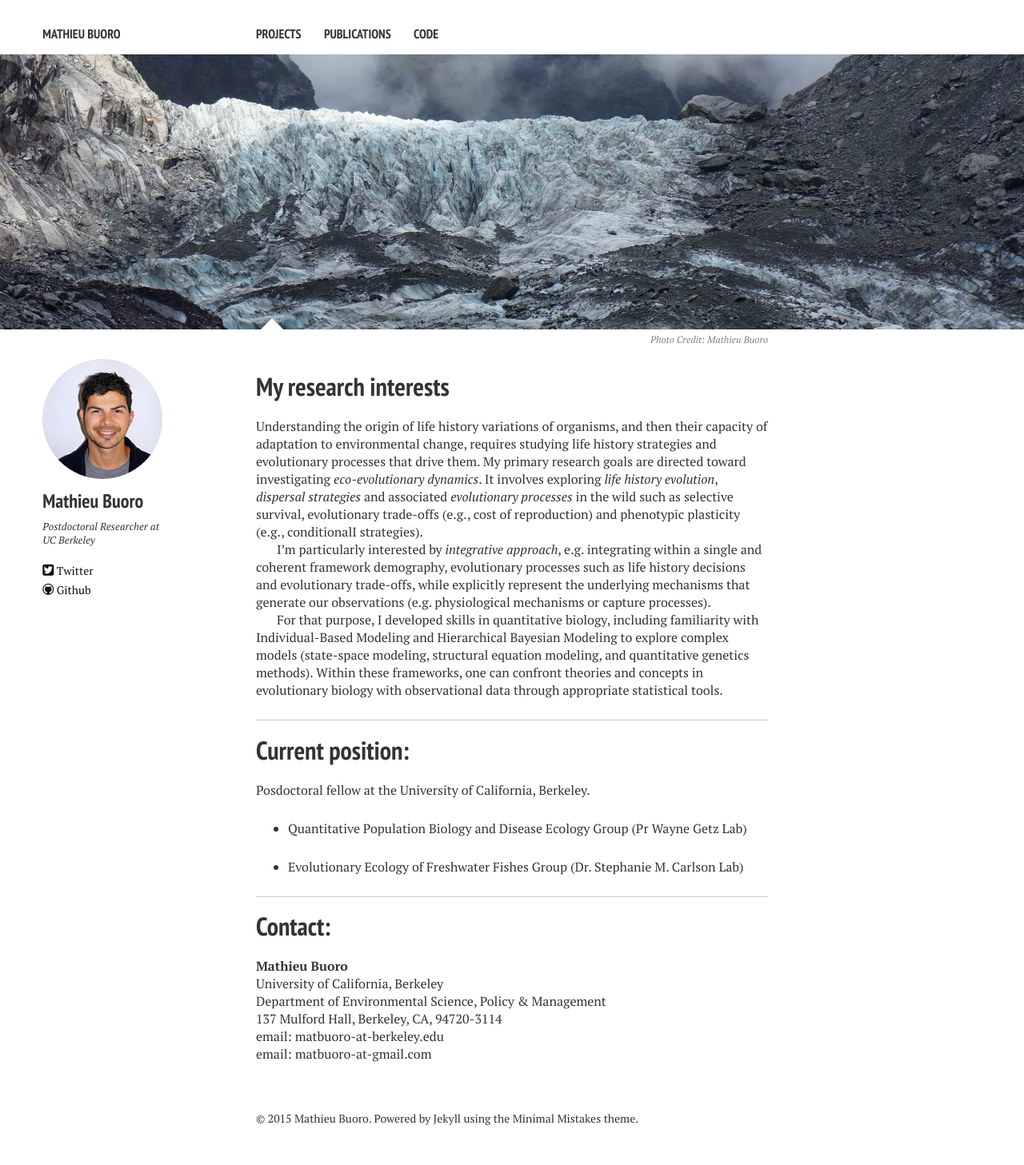
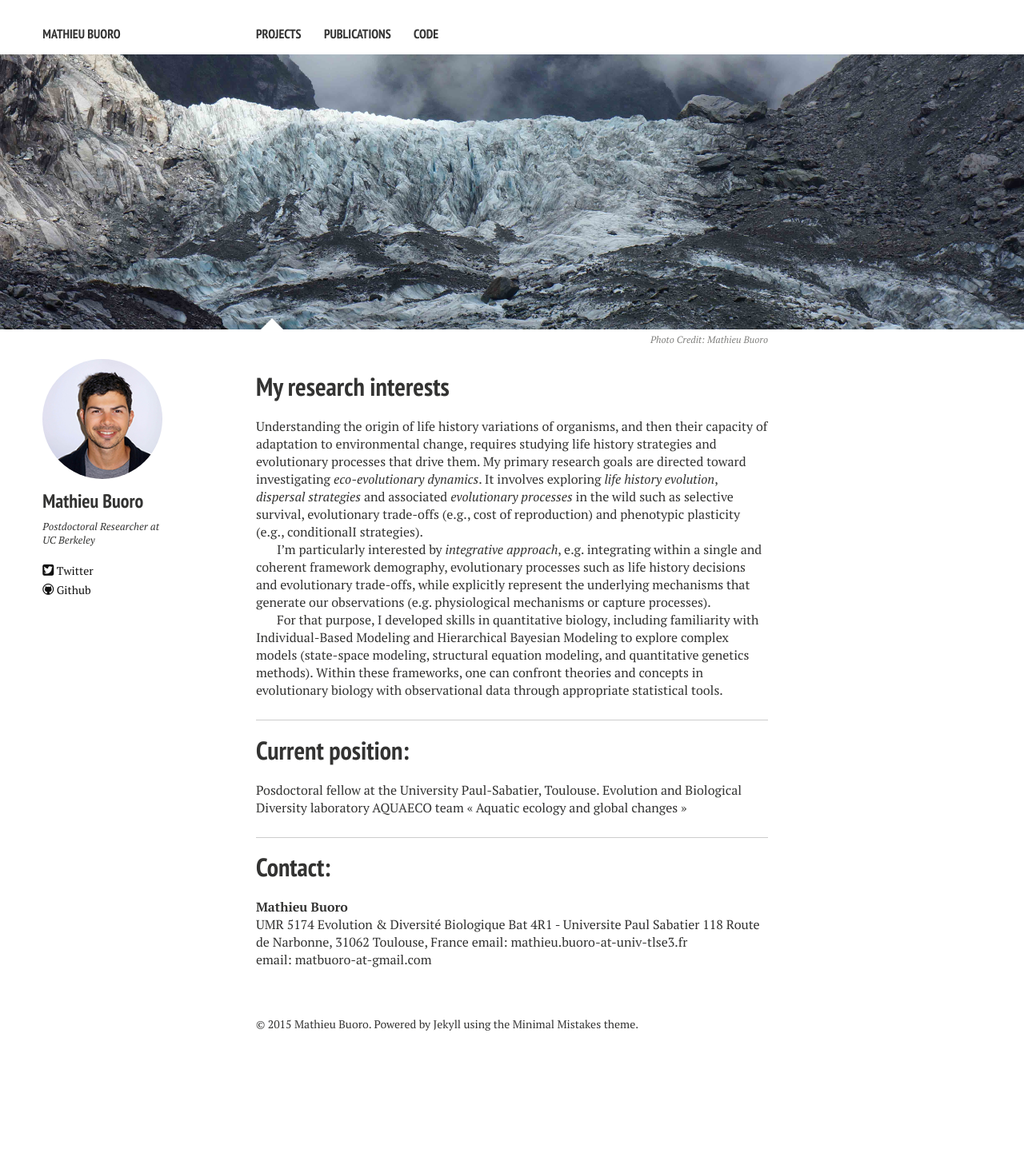
Before and after one commit to matbuoro/matbuoro.github.io, a Jekyll site: the page built from about.md, in a window 1280 px wide. Shown: the whole page at 80% size. Built offline with Jekyll 4.4.1, drawn with Linux system fonts in a browser that asks for light colours; nearby versions of some CDN libraries; after the commit the page ends 1339 px from its top, so only the background shows below that.

Commit message:
update March 2015

```diff
--- a/about.md
+++ b/about.md
@@ -24,18 +24,17 @@ For that purpose, I developed skills in quantitative biology, including familiar
 ---
 
 # Current position:
-Posdoctoral fellow at the University of California, Berkeley.
 
-* Quantitative Population Biology and Disease Ecology Group (Pr Wayne Getz Lab)
-
-* Evolutionary Ecology of Freshwater Fishes Group (Dr. Stephanie M. Carlson Lab)
+Posdoctoral fellow at the University Paul-Sabatier, Toulouse.
+Evolution and Biological Diversity laboratory
+AQUAECO team « Aquatic ecology and global changes »
 
 ---
 
 # Contact:
 __Mathieu Buoro__
-University of California, Berkeley
-Department of Environmental Science, Policy & Management
-137 Mulford Hall, Berkeley, CA, 94720-3114
-email: matbuoro-at-berkeley.edu
+UMR 5174 Evolution & Diversité Biologique
+Bat 4R1 - Universite Paul Sabatier
+118 Route de Narbonne, 31062 Toulouse, France
+email: mathieu.buoro-at-univ-tlse3.fr
 email: matbuoro-at-gmail.com
```
Also changed, not shown: Projects.md (+6 -4 lines), Publications.md (+8 -14 lines).
